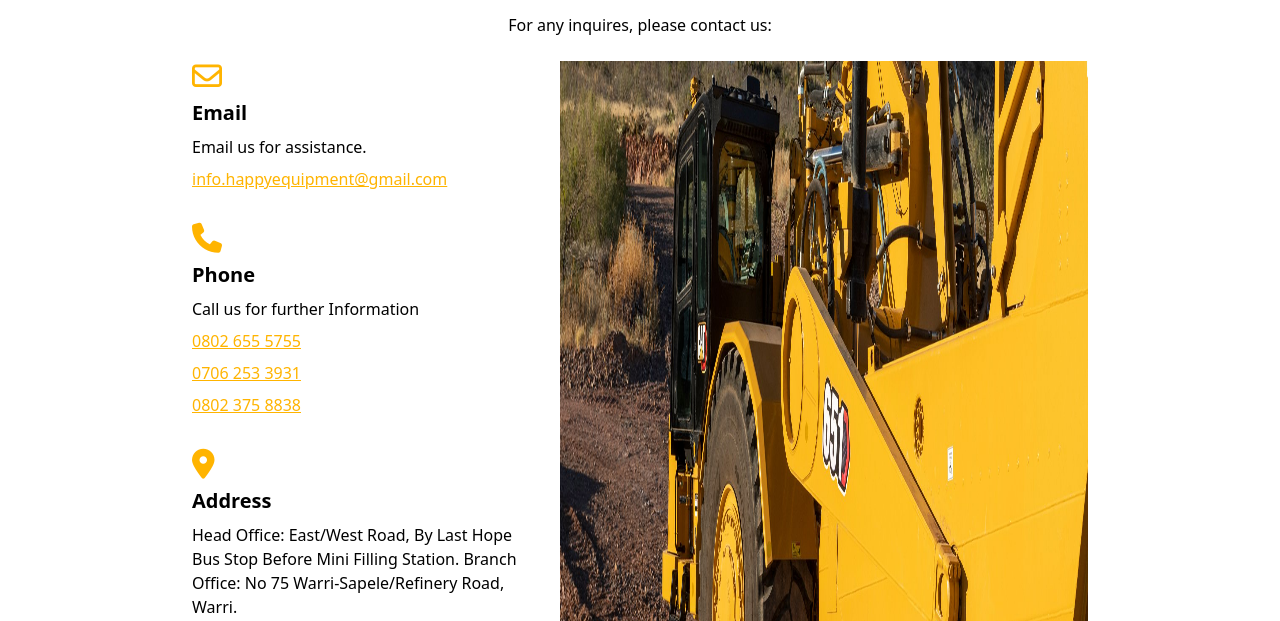
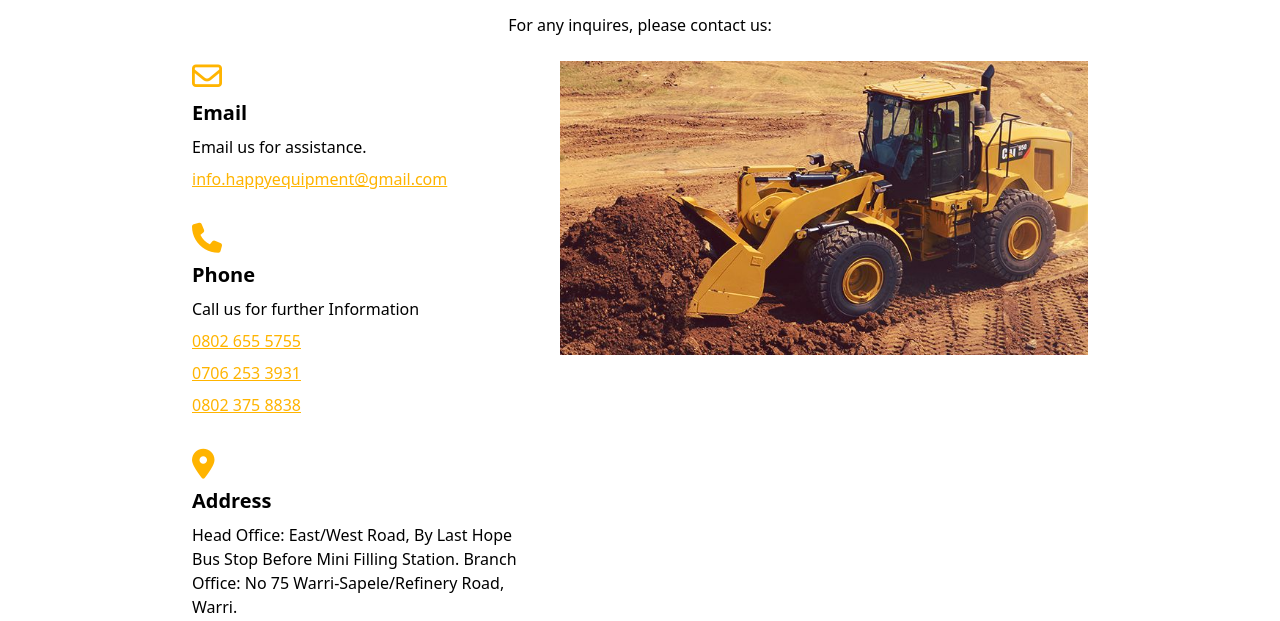
Before and after one commit to therealEmma/HappyEquipmentLimited, a website: page public/index.html in a window 1280 px wide. Shown: the part 3647-4268 px from the top of the page. Drawn offline with nearby package versions, Linux system fonts and the light colour scheme.

Commit message:
Happy Equipment Limited

```diff
--- a/public/index.html
+++ b/public/index.html
@@ -324,8 +324,8 @@
                     Direction <i class="fa-solid fa-chevron-right"></i></a>
                 </div>
             </div>
-            <div class="md:flex md:w-3/4 w-full">
-               <img src="./Assets/ourmakeup1.jpg" alt="">
+            <div class="hidden md:block w-3/4">
+               <img src="./Assets/contact.jpg" alt="">
             </div>
         </div>
 
```
Also changed, not shown: public/Assets/contact.jpg (added), public/Assets/gettyimages-1722554915-612x612.jpg (deleted), public/Assets/gettyimages-1765701708-612x612.jpg (deleted).
